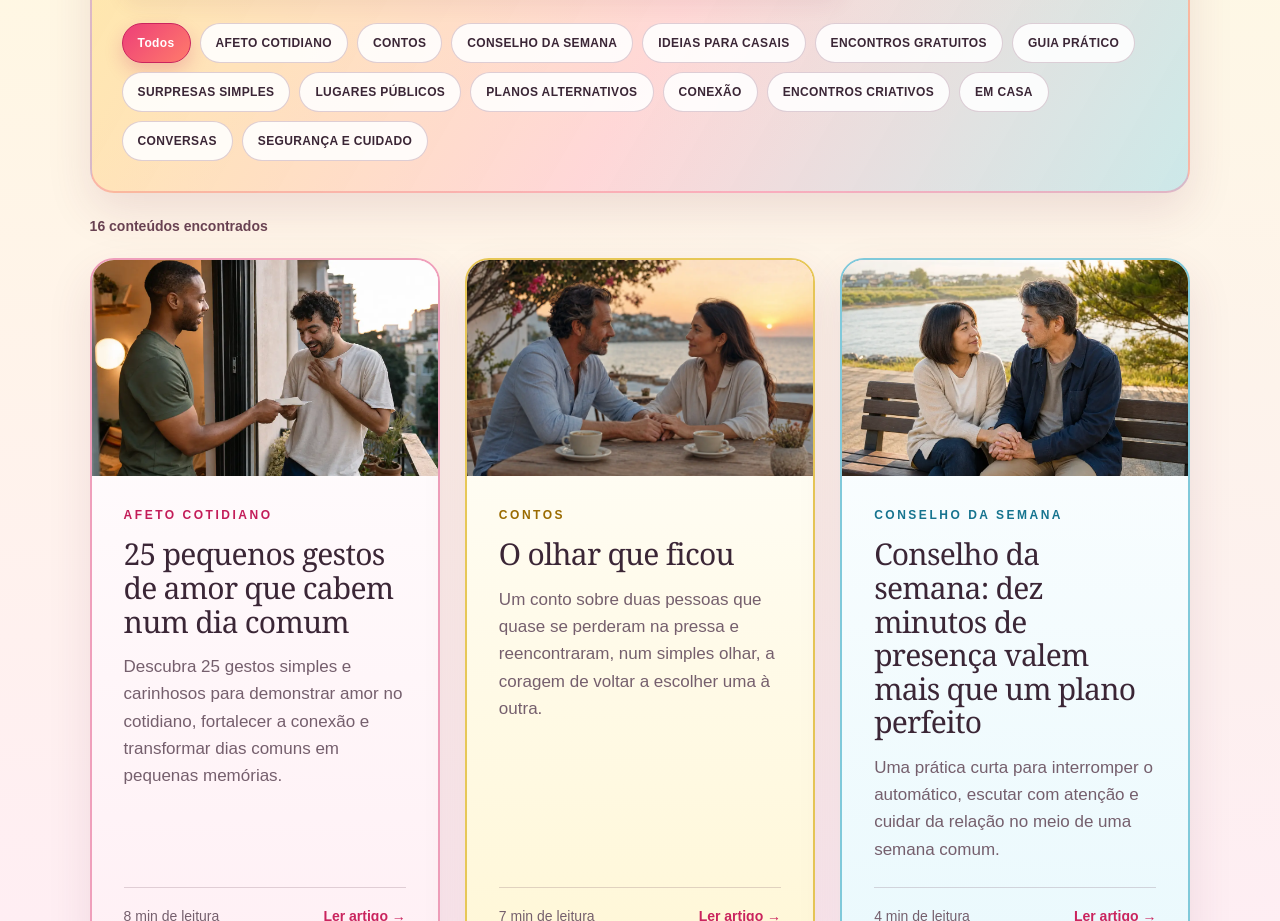
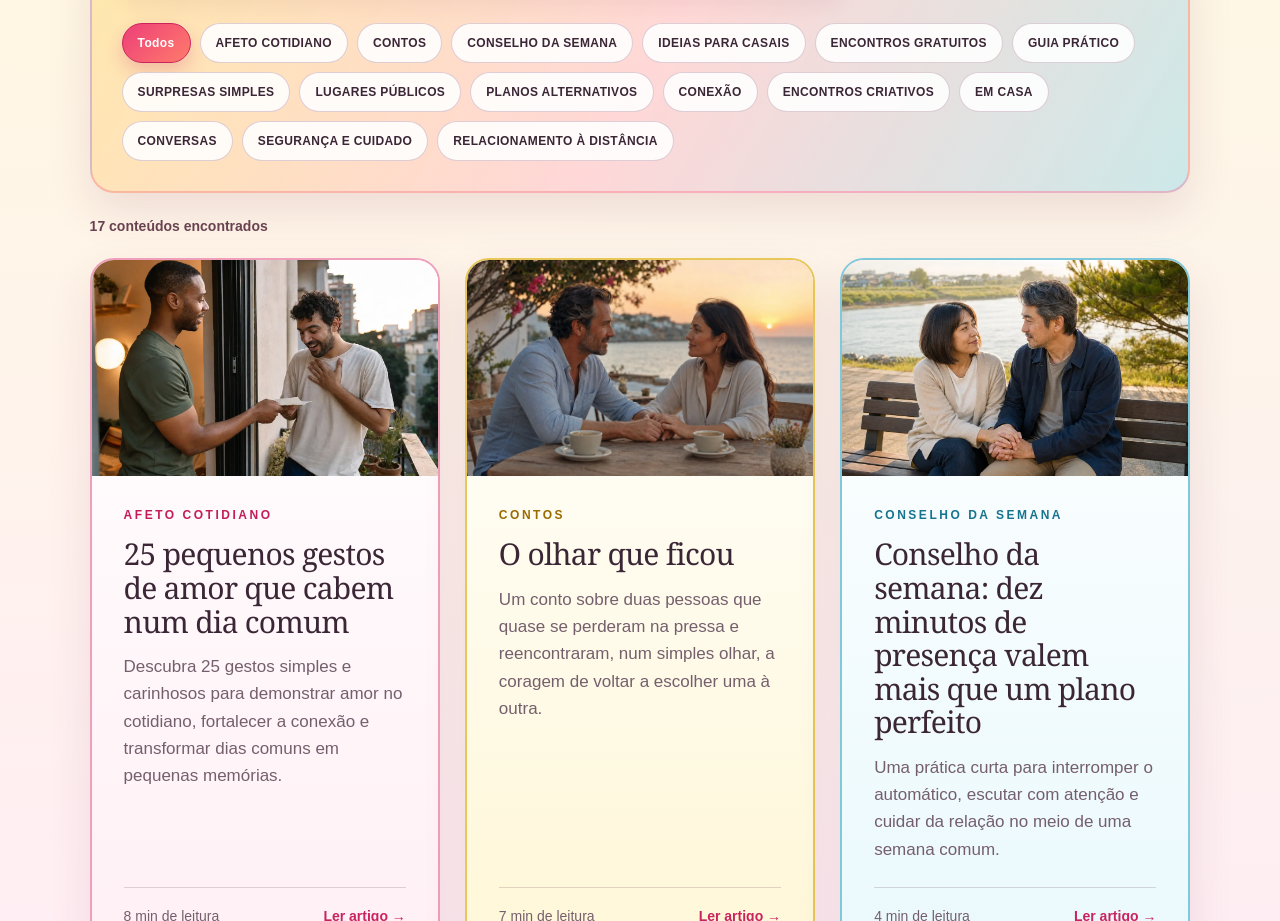
Before and after one commit to q7y2ypdf68-bipe/Simple-Romantic, a Next.js app: page /blog in a window 1280 px wide. Shown: the part 1422-2343 px from the top of the page. Built offline with nearby package versions, Linux system fonts and the light colour scheme.

Commit message:
Publish long distance relationship article

```diff
--- a/app/blog/posts.ts
+++ b/app/blog/posts.ts
@@ -692,6 +692,49 @@ export const blogPosts: BlogPost[] = [
       { heading: "Consentimento sempre importa", paragraphs: ["Um plano romântico precisa ser confortável para as duas pessoas. Surpresas não anulam o direito de perguntar, recusar, mudar de ideia ou ir embora.", "Se algo parecer inseguro, encerrem ou mudem o encontro. Nenhuma fotografia, roteiro ou expectativa vale mais que o bem-estar de vocês."] },
     ],
   },
+  {
+    slug: "namoro-a-distancia-como-continuar-presente",
+    title: "Namoro à distância: 20 formas de continuar presente mesmo longe",
+    seoTitle: "Namoro à distância: 20 formas de continuar presente",
+    excerpt: "Ideias simples e reais para manter carinho, presença e conexão em um namoro à distância, mesmo quando a rotina e os horários não ajudam.",
+    category: "RELACIONAMENTO À DISTÂNCIA",
+    image: "/images/blog/14-namoro-a-distancia.webp",
+    imageAlt: "Duas pessoas adultas em videochamada, em casas diferentes, sorrindo uma para a outra",
+    published: "24 de agosto de 2026",
+    publishedIso: "2026-08-24",
+    readTime: "9 min de leitura",
+    intro: [
+      "Estar longe de quem você ama tem uma característica curiosa: às vezes milhares de quilômetros parecem menores do que uma terça-feira corrida em que os dois mal conseguem conversar.",
+      "Porque presença não é apenas estar no mesmo lugar.",
+      "Ela também aparece naquele áudio enviado antes de uma reunião importante, na foto de alguma coisa boba que fez você lembrar da outra pessoa, na pergunta feita com atenção e até no silêncio respeitado quando o dia foi pesado.",
+      "Um namoro à distância não precisa ser transformado numa maratona de chamadas, mensagens e provas constantes de amor. O desafio é outro: encontrar maneiras pequenas e sustentáveis de continuar fazendo parte da vida um do outro.",
+      "Aqui estão 20 ideias para isso.",
+    ],
+    sections: [
+      { heading: "1. Criem um pequeno ritual diário.", paragraphs: ["Não precisa ser uma chamada de uma hora. Pode ser uma mensagem de bom-dia, um áudio antes de dormir ou uma fotografia do café. O valor está na continuidade, não no tamanho."] },
+      { heading: "2. Mandem áudios quando escrever parecer pouco.", paragraphs: ["A voz carrega coisas que uma mensagem não consegue reproduzir: pausa, risada, cansaço, entusiasmo. Um áudio de quarenta segundos pode trazer alguém para perto por alguns minutos."] },
+      { heading: "3. Compartilhem momentos comuns, não apenas acontecimentos importantes.", paragraphs: ["O cachorro dormindo numa posição absurda, o trânsito, o almoço improvisado, a música que começou a tocar. É justamente esse cotidiano aparentemente insignificante que costuma desaparecer quando duas pessoas vivem longe."] },
+      { heading: "4. Marquem o próximo momento de vocês antes de terminar o atual.", paragraphs: ["Saber quando será a próxima chamada ou encontro online evita aquela sensação de “quando vamos conseguir conversar de novo?”."] },
+      { heading: "5. Façam pequenos encontros por vídeo.", paragraphs: ["Jantar, café, sobremesa, um copo de alguma coisa ou vinte minutos simplesmente sentados conversando. Não precisa haver produção. Às vezes o melhor encontro começa com “estou cansado, mas queria te ver”."] },
+      { heading: "6. Assistam alguma coisa juntos de vez em quando.", paragraphs: ["Escolham um filme, episódio, documentário ou vídeo e combinem o horário. O objetivo não é ficar olhando para a tela em silêncio por duas horas, mas continuar acumulando referências e histórias em comum."] },
+      { heading: "7. Criem uma playlist dos dois.", paragraphs: ["Acrescentem músicas aos poucos. Algumas podem representar momentos do relacionamento; outras simplesmente podem ser aquelas que um gostaria que o outro escutasse naquele dia."] },
+      { heading: "8. Façam uma pergunta diferente de vez em quando.", paragraphLink: { before: "Não deixem todas as conversas terminarem em “como foi seu dia?”. Nosso artigo com ", linkText: "25 perguntas para casais conversarem com mais presença", href: "/blog/perguntas-para-casais-conversarem", after: " pode ajudar quando vocês quiserem sair do piloto automático." } },
+      { heading: "9. Mandem fotos que não iriam para uma rede social.", paragraphs: ["Não precisam ser bonitas. A vista da janela, o supermercado, a mesa bagunçada, alguma coisa encontrada na rua. É uma maneira de dizer: “você ainda participa do meu mundo”."] },
+      { heading: "10. Celebrem pequenas conquistas do outro.", paragraphs: ["Uma apresentação que deu certo, uma semana difícil concluída, uma burocracia resolvida. Distância não impede ninguém de dizer: “eu sei o quanto isso significava para você”."] },
+      { heading: "11. Escrevam algo à mão de vez em quando.", paragraphs: ["Uma carta ou bilhete enviado pelo correio demora mais do que uma mensagem, e justamente por isso cria outra sensação. Existe algo especial em poder guardar fisicamente palavras de alguém que está longe."] },
+      { heading: "12. Criem um álbum compartilhado.", paragraphs: ["Fotografias, prints engraçados, lugares que querem visitar, comidas que querem experimentar e memórias dos encontros presenciais. Com o tempo, ele vira uma pequena cronologia do relacionamento."] },
+      { heading: "13. Planejem coisas que farão quando estiverem juntos novamente.", paragraphs: ["Não apenas grandes viagens. Pode ser tomar café naquele lugar, cozinhar uma receita, caminhar num parque ou passar uma tarde sem plano algum."] },
+      { heading: "14. Façam alguma coisa paralelamente.", paragraphs: ["Cada um pode cozinhar em sua própria casa, caminhar enquanto conversa ao telefone ou preparar café ao mesmo tempo. Vocês continuam em espaços diferentes, mas compartilham uma pequena experiência."] },
+      { heading: "15. Não transformem velocidade de resposta em medidor de amor.", paragraphs: ["Trabalho, sono, estudos e compromissos continuam existindo. Uma resposta que demorou não significa necessariamente desinteresse. Presença saudável também precisa caber na vida real."] },
+      { heading: "16. Combinem expectativas sobre comunicação.", paragraphs: ["Há pessoas que gostam de trocar mensagens durante todo o dia. Outras preferem conversar com calma à noite. Falar sobre isso evita que um interprete silêncio como afastamento enquanto o outro simplesmente está vivendo a rotina."] },
+      { heading: "17. Guardem espaço para a individualidade.", paragraphs: ["Um relacionamento à distância não precisa funcionar como uma câmera de segurança emocional. Amigos, hobbies, trabalho e momentos sozinho continuam importantes. Ter vida própria também oferece novas histórias para compartilhar."] },
+      { heading: "18. Criem um pequeno projeto juntos.", paragraphs: ["Pode ser aprender algumas receitas, montar uma lista de lugares para conhecer, cuidar de uma playlist, ler o mesmo livro ou guardar dinheiro para uma viagem. Um projeto compartilhado cria sensação de continuidade."] },
+      { heading: "19. Planejem os encontros presenciais com realismo.", paragraphs: ["Quando houver possibilidade de se ver, conversem sobre datas, custos e expectativas. Nem todo reencontro precisa virar uma viagem perfeita. Às vezes poder cozinhar juntos e dormir no mesmo sofá já é o acontecimento."] },
+      { heading: "20. Digam especificamente do que sentem saudade.", paragraphs: ["“Estou com saudade” é bonito. “Hoje senti falta de tomar café com você enquanto você reclama que está quente demais” é ainda mais próximo. Detalhes fazem a outra pessoa perceber que não sentimos falta apenas da ideia do relacionamento, mas dela."] },
+      { heading: "Presença não precisa ocupar o dia inteiro", paragraphs: ["Talvez esse seja um dos maiores enganos sobre relacionamentos à distância.", "Vocês não precisam conversar constantemente para provar que estão conectados.", "Alguns dias terão chamadas longas. Outros terão três mensagens e um áudio quase dormindo. Em determinadas semanas, horários simplesmente não combinarão.", "O que ajuda é perceber se, mesmo com essas oscilações, ainda existe curiosidade pela vida do outro, carinho nas pequenas coisas e vontade de continuar construindo experiências compartilhadas.", "Distância já exige bastante energia. O relacionamento não precisa acrescentar uma fiscalização permanente sobre quantas mensagens cada pessoa enviou."] },
+      { heading: "Criem algo que seja de vocês", paragraphs: ["Pode ser uma palavra, uma música, uma chamada de domingo, um álbum de fotografias ou a promessa de sempre mandar uma imagem quando encontrarem um lugar onde gostariam de estar juntos.", "Relacionamentos criam intimidade também através dessas pequenas tradições.", "E talvez seja justamente aí que um namoro à distância encontre sua própria forma de proximidade: não tentando fingir que os quilômetros não existem, mas encontrando maneiras de atravessá-los um pouco todos os dias."], paragraphLink: { before: "Se vocês querem guardar mais ideias para quando estiverem no mesmo lugar novamente, o nosso ", linkText: "Guia Gratuito com 30 encontros simples gastando pouco", href: "/guia", after: " pode ficar esperando pelo próximo reencontro." } },
+    ],
+  },
 ];
 
 export function getPost(slug: string) {
```
Also changed, not shown: public/images/blog/14-namoro-a-distancia.webp (added).
